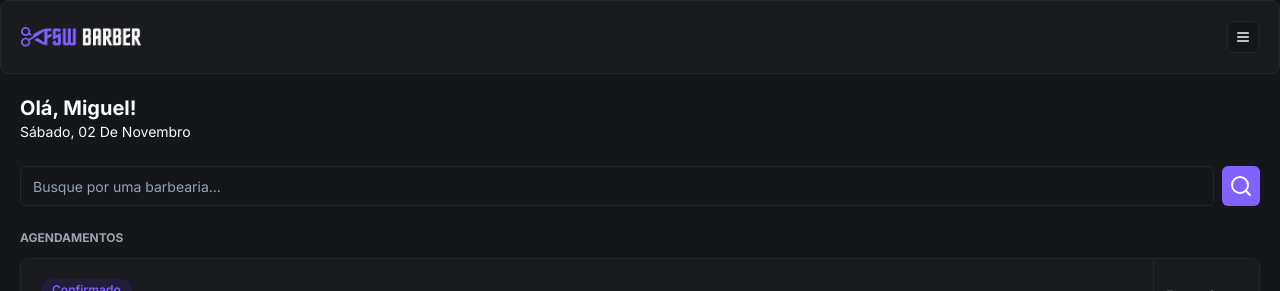
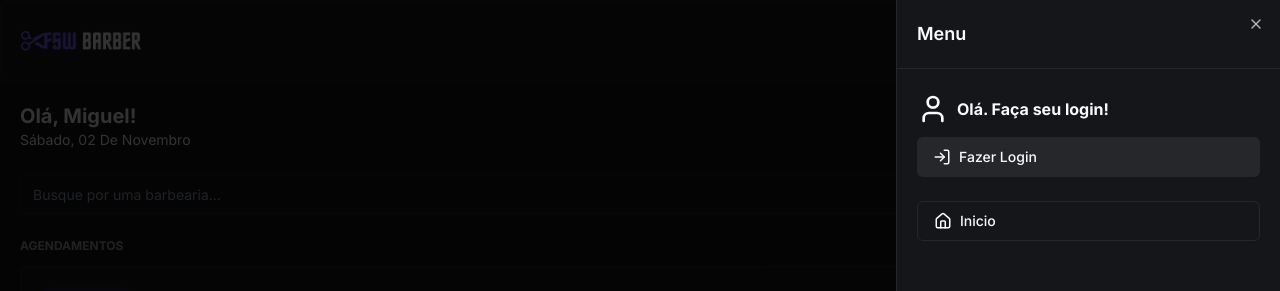
Before and after one commit to keuvyndev/Portfolio, a Next.js app in the folder app-barbershop/: page / in a window 1280 px wide. Both pictures are taken after a click on the button 1243 px from the left and 37 px from the top of the page. Shown: the top 291 px of the page. Built offline with nearby package versions, Linux system fonts and the light colour scheme; no server answers; the database is empty.

Commit message:
Feat: Add sideMenu component

```diff
--- a/app-barbershop/package.json
+++ b/app-barbershop/package.json
@@ -15,6 +15,7 @@
     "@auth/prisma-adapter": "^2.1.0",
     "@prisma/client": "^5.13.0",
     "@radix-ui/react-avatar": "^1.0.4",
+    "@radix-ui/react-dialog": "^1.0.5",
     "@radix-ui/react-slot": "^1.0.2",
     "class-variance-authority": "^0.7.0",
     "clsx": "^2.1.1",
--- a/app-barbershop/src/app/_components/header.tsx
+++ b/app-barbershop/src/app/_components/header.tsx
@@ -4,6 +4,8 @@
 import { Card, CardContent } from "./ui/card";
 import { Button } from "./ui/button";
 import { MenuIcon } from "lucide-react";
+import { Sheet, SheetContent, SheetTrigger } from "./ui/sheet";
+import SideMenu from "./ui/side-menu";
 
 const Header = () => {
 
@@ -11,9 +13,17 @@
       <Card>
          <CardContent className="p-5 justify-between items-center flex flex-row">
             <Image src="/logo.png" alt="FSW Barber" height={18} width={120} />
-            <Button variant="outline" size="icon" className="h-8 w-8">
-               <MenuIcon size={16}/>
-            </Button>
+            <Sheet>
+               <SheetTrigger asChild>
+                  <Button variant="outline" size="icon">
+                     <MenuIcon size={16}/>
+                  </Button>
+               </SheetTrigger>
+
+               <SheetContent className="p-0">
+                  <SideMenu />
+               </SheetContent>
+            </Sheet>
          </CardContent>
       </Card>
    );
--- /dev/null
+++ b/app-barbershop/src/app/_components/ui/sheet.tsx
@@ -0,0 +1,140 @@
+"use client"
+
+import * as React from "react"
+import * as SheetPrimitive from "@radix-ui/react-dialog"
+import { cva, type VariantProps } from "class-variance-authority"
+import { X } from "lucide-react"
+
+import { cn } from "@/app/_lib/utils"
+
+const Sheet = SheetPrimitive.Root
+
+const SheetTrigger = SheetPrimitive.Trigger
+
+const SheetClose = SheetPrimitive.Close
+
+const SheetPortal = SheetPrimitive.Portal
+
+const SheetOverlay = React.forwardRef<
+  React.ElementRef<typeof SheetPrimitive.Overlay>,
+  React.ComponentPropsWithoutRef<typeof SheetPrimitive.Overlay>
+>(({ className, ...props }, ref) => (
+  <SheetPrimitive.Overlay
+    className={cn(
+      "fixed inset-0 z-50 bg-black/80  data-[state=open]:animate-in data-[state=closed]:animate-out data-[state=closed]:fade-out-0 data-[state=open]:fade-in-0",
+      className
+    )}
+    {...props}
+    ref={ref}
+  />
+))
+SheetOverlay.displayName = SheetPrimitive.Overlay.displayName
+
+const sheetVariants = cva(
+  "fixed z-50 gap-4 bg-background p-6 shadow-lg transition ease-in-out data-[state=open]:animate-in data-[state=closed]:animate-out data-[state=closed]:duration-300 data-[state=open]:duration-500",
+  {
+    variants: {
+      side: {
+        top: "inset-x-0 top-0 border-b data-[state=closed]:slide-out-to-top data-[state=open]:slide-in-from-top",
+        bottom:
+          "inset-x-0 bottom-0 border-t data-[state=closed]:slide-out-to-bottom data-[state=open]:slide-in-from-bottom",
+        left: "inset-y-0 left-0 h-full w-3/4 border-r data-[state=closed]:slide-out-to-left data-[state=open]:slide-in-from-left sm:max-w-sm",
+        right:
+          "inset-y-0 right-0 h-full w-3/4  border-l data-[state=closed]:slide-out-to-right data-[state=open]:slide-in-from-right sm:max-w-sm",
+      },
+    },
+    defaultVariants: {
+      side: "right",
+    },
+  }
+)
+
+interface SheetContentProps
+  extends React.ComponentPropsWithoutRef<typeof SheetPrimitive.Content>,
+    VariantProps<typeof sheetVariants> {}
+
+const SheetContent = React.forwardRef<
+  React.ElementRef<typeof SheetPrimitive.Content>,
+  SheetContentProps
+>(({ side = "right", className, children, ...props }, ref) => (
+  <SheetPortal>
+    <SheetOverlay />
+    <SheetPrimitive.Content
+      ref={ref}
+      className={cn(sheetVariants({ side }), className)}
+      {...props}
+    >
+      {children}
+      <SheetPrimitive.Close className="absolute right-4 top-4 rounded-sm opacity-70 ring-offset-background transition-opacity hover:opacity-100 focus:outline-none focus:ring-2 focus:ring-ring focus:ring-offset-2 disabled:pointer-events-none data-[state=open]:bg-secondary">
+        <X className="h-4 w-4" />
+        <span className="sr-only">Close</span>
+      </SheetPrimitive.Close>
+    </SheetPrimitive.Content>
+  </SheetPortal>
+))
+SheetContent.displayName = SheetPrimitive.Content.displayName
+
+const SheetHeader = ({
+  className,
+  ...props
+}: React.HTMLAttributes<HTMLDivElement>) => (
+  <div
+    className={cn(
+      "flex flex-col space-y-2 text-center sm:text-left",
+      className
+    )}
+    {...props}
+  />
+)
+SheetHeader.displayName = "SheetHeader"
+
+const SheetFooter = ({
+  className,
+  ...props
+}: React.HTMLAttributes<HTMLDivElement>) => (
+  <div
+    className={cn(
+      "flex flex-col-reverse sm:flex-row sm:justify-end sm:space-x-2",
+      className
+    )}
+    {...props}
+  />
+)
+SheetFooter.displayName = "SheetFooter"
+
+const SheetTitle = React.forwardRef<
+  React.ElementRef<typeof SheetPrimitive.Title>,
+  React.ComponentPropsWithoutRef<typeof SheetPrimitive.Title>
+>(({ className, ...props }, ref) => (
+  <SheetPrimitive.Title
+    ref={ref}
+    className={cn("text-lg font-semibold text-foreground", className)}
+    {...props}
+  />
+))
+SheetTitle.displayName = SheetPrimitive.Title.displayName
+
+const SheetDescription = React.forwardRef<
+  React.ElementRef<typeof SheetPrimitive.Description>,
+  React.ComponentPropsWithoutRef<typeof SheetPrimitive.Description>
+>(({ className, ...props }, ref) => (
+  <SheetPrimitive.Description
+    ref={ref}
+    className={cn("text-sm text-muted-foreground", className)}
+    {...props}
+  />
+))
+SheetDescription.displayName = SheetPrimitive.Description.displayName
+
+export {
+  Sheet,
+  SheetPortal,
+  SheetOverlay,
+  SheetTrigger,
+  SheetClose,
+  SheetContent,
+  SheetHeader,
+  SheetFooter,
+  SheetTitle,
+  SheetDescription,
+}
--- /dev/null
+++ b/app-barbershop/src/app/_components/ui/side-menu.tsx
@@ -0,0 +1,70 @@
+import { signIn, signOut, useSession } from "next-auth/react";
+import { SheetHeader, SheetTitle } from "./sheet";
+import { Avatar, AvatarImage } from "./avatar";
+import { Button } from "./button";
+import { CalendarIcon, HomeIcon, LogInIcon, LogOutIcon, UserIcon } from "lucide-react";
+import Link from "next/link";
+
+const SideMenu = () => {
+
+   //Verifica se o usuário está logado
+   const {data, status} = useSession();
+   const handleLogoutClick = () => signOut();
+   const handleLoginClick = () => signIn('google');
+
+   return (
+      <>
+         <SheetHeader className="text-left border-b border-solid border-secondary p-5">
+            <SheetTitle>Menu</SheetTitle>
+         </SheetHeader>
+
+         {
+            // Se houver dados de usuário renderiza imagem do avatar
+            // Trata imagem nula.
+            data?.user ? (
+               <div className="flex justify-between px-5 py-6 items-center ">
+                  <div className="flex items-center px-1 gap-3">
+                     <Avatar>
+                        <AvatarImage src={data.user.image ?? ''} />
+                     </Avatar>
+
+                     <h2 className="font-bold">{data.user.name}</h2>
+                  </div>
+                  <Button variant="secondary" size="icon">
+                     <LogOutIcon onClick={handleLogoutClick} />
+                  </Button>
+               </div>
+            ) : (
+               <div className="flex flex-col px-5 py-6 gap-3 ">
+                  <div className="flex items-center gap-2">
+                     <UserIcon size={32} />
+                     <h2 className="font-bold">Olá. Faça seu login!</h2>
+                  </div>
+                  <Button variant="secondary" className="w-full justify-start" onClick={handleLoginClick}>
+                     <LogInIcon className="mr-2" size={18} />
+                     Fazer Login
+                  </Button>
+               </div>
+            )}
+
+         <div className="flex flex-col gap-3 px-5">
+            <Button variant="outline" className="justify-start" asChild>
+               <Link href="/">
+                  <HomeIcon size={18} className="mr-2" /> Inicio
+               </Link>
+            </Button>
+
+            {data?.user && (
+               <Button variant="outline" className="justify-start" asChild>
+                  <Link href="/bookings">
+                     <CalendarIcon size={18} className="mr-2" />
+                     Agendamentos
+                  </Link>
+               </Button>
+            )}
+         </div>
+      </>
+    );
+}
+
+export default SideMenu;
--- a/app-barbershop/src/app/barbershops/[id]/_components/barbershop-info.tsx
+++ b/app-barbershop/src/app/barbershops/[id]/_components/barbershop-info.tsx
@@ -1,6 +1,8 @@
 "use client"
 
 import { Button } from "@/app/_components/ui/button";
+import { Sheet, SheetContent, SheetTrigger } from "@/app/_components/ui/sheet";
+import SideMenu from "@/app/_components/ui/side-menu";
 import { Barbershop } from "@prisma/client";
 import { ChevronLeftIcon, MenuIcon, MapPinIcon, StarIcon } from "lucide-react";
 import Image from "next/image";
@@ -23,9 +25,19 @@
             <Button onClick={handleBackClick} size="icon" variant="outline" className="z-50 top-4 left-4 absolute">
                <ChevronLeftIcon />
             </Button>
-            <Button size="icon" variant="outline" className="z-50 top-4 right-4 absolute">
-               <MenuIcon />
-            </Button>
+
+            <Sheet>
+               <SheetTrigger asChild>
+                  <Button size="icon" variant="outline" className="z-50 top-4 right-4 absolute">
+                     <MenuIcon />
+                  </Button>
+               </SheetTrigger>
+
+               <SheetContent className="p-0">
+                  <SideMenu />
+               </SheetContent>
+            </Sheet>
+
             <Image className="opacity-75" alt={barbershop.name} src={barbershop.imageUrl} fill style={{objectFit:"cover",}}/>
          </div>
          <div className="px-5 pt-3 pb-6 border-b border-solid border-secondary">
```
Also changed, not shown: 2 other files (tests, documents, lock files or other folders).
